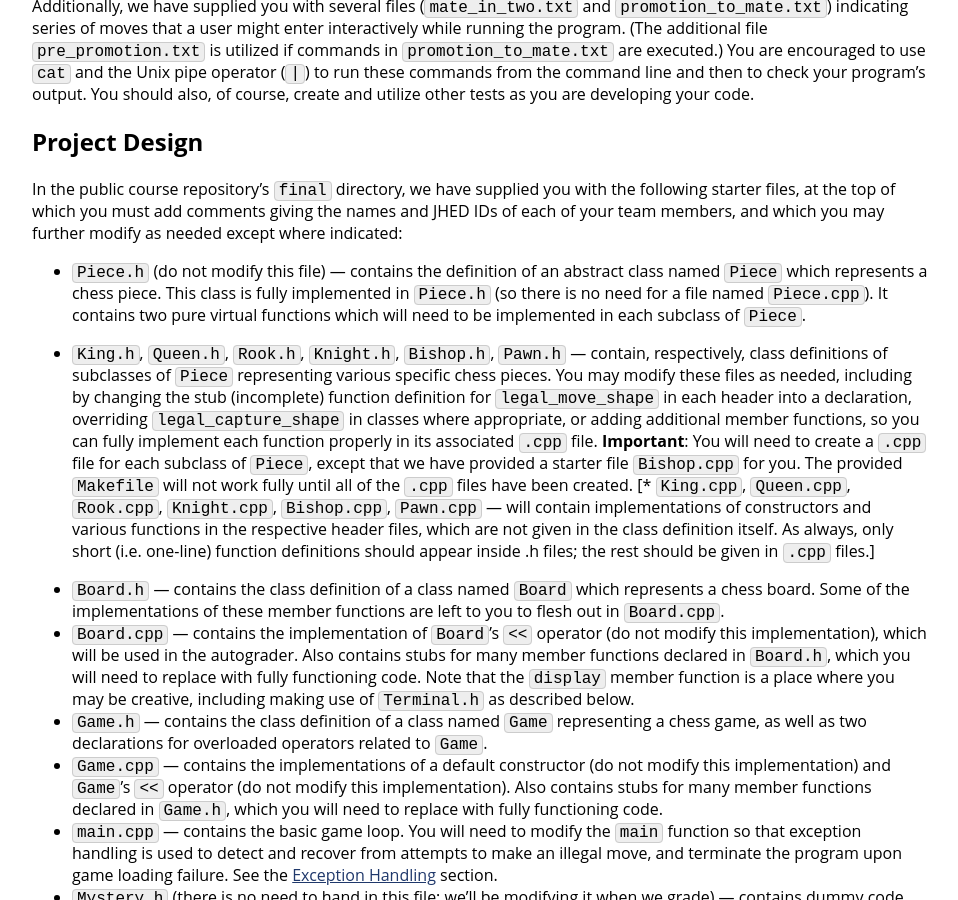
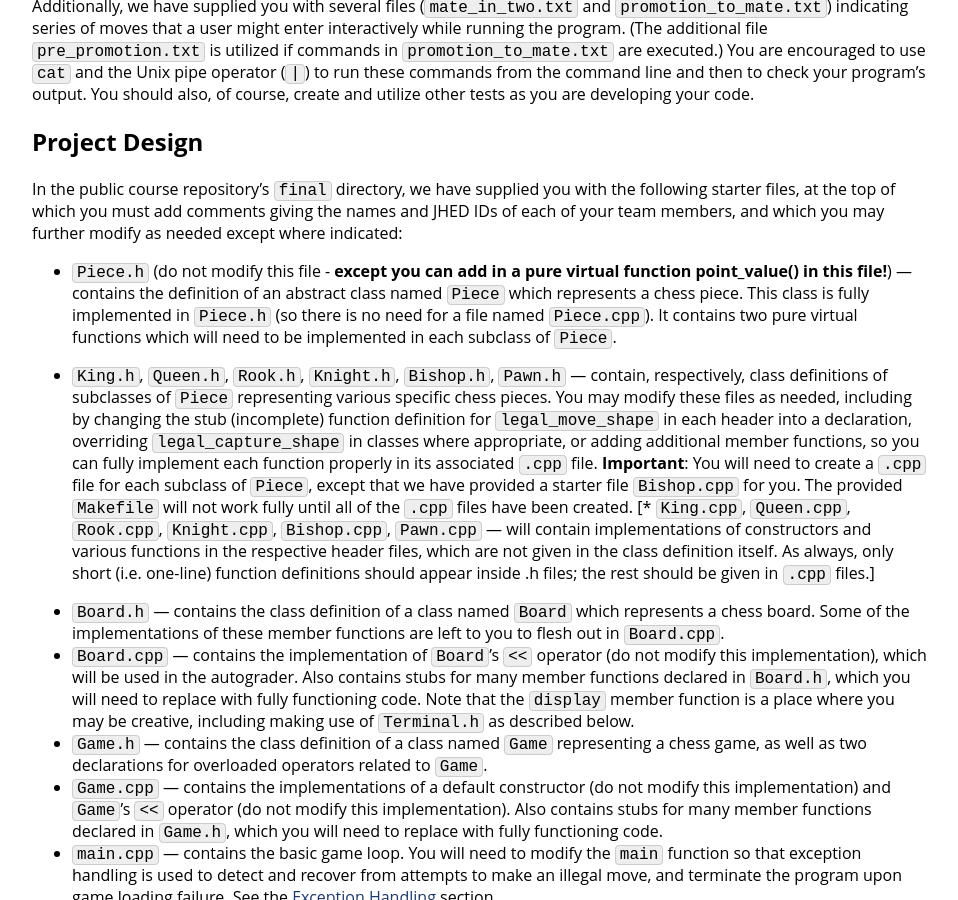
Before and after one commit to jhu-ip/cs220-f24, a Jekyll site: the page built from assign/final.md, in a window 1280 px wide and 900 px high, scrolled down 5445 px. Shown: the whole window, without its empty margins (160-1118 px from the left). Built offline with Jekyll 4.4.1, drawn with Linux system fonts in a browser that asks for light colours.

Commit message:
added final review questions and update final project instructions about point_value

```diff
--- a/assign/final.md
+++ b/assign/final.md
@@ -156,7 +156,7 @@ Additionally, we have supplied you with several files (`mate_in_two.txt` and `pr
 
 In the public course repository's `final` directory, we have supplied you with the following starter files, at the top of which you must add comments giving the names and JHED IDs of each of your team members, and which you may further modify as needed except where indicated:
 
-* `Piece.h` (do not modify this file) — contains the definition of an abstract class named `Piece` which represents a chess piece. This class is fully implemented in `Piece.h` (so there is no need for a file named `Piece.cpp`). It contains two pure virtual functions which will need to be implemented in each subclass of `Piece`.
+* `Piece.h` (do not modify this file - <strong>except you can add in a pure virtual function point_value() in this file!</strong>) — contains the definition of an abstract class named `Piece` which represents a chess piece. This class is fully implemented in `Piece.h` (so there is no need for a file named `Piece.cpp`). It contains two pure virtual functions which will need to be implemented in each subclass of `Piece`.
 
 * `King.h`, `Queen.h`, `Rook.h`, `Knight.h`, `Bishop.h`, `Pawn.h` — contain, respectively, class definitions of subclasses of `Piece` representing various specific chess pieces. You may modify these files as needed, including by changing the stub (incomplete) function definition for `legal_move_shape` in each header into a declaration, overriding `legal_capture_shape` in classes where appropriate, or adding additional member functions, so you can fully implement each function properly in its associated `.cpp` file.  **Important**: You will need to create a `.cpp` file for each subclass of `Piece`, except that we have provided a starter file `Bishop.cpp` for you.  The provided `Makefile` will not work fully until all of the `.cpp` files have been created. [* `King.cpp`, `Queen.cpp`, `Rook.cpp`, `Knight.cpp`, `Bishop.cpp`, `Pawn.cpp` — will contain implementations of constructors and various functions in the respective header files, which are not given in the class definition itself. As always, only short (i.e. one-line) function definitions should appear inside .h files; the rest should be given in `.cpp` files.]
 
```
Also changed, not shown: material.md (+2 -2 lines).
